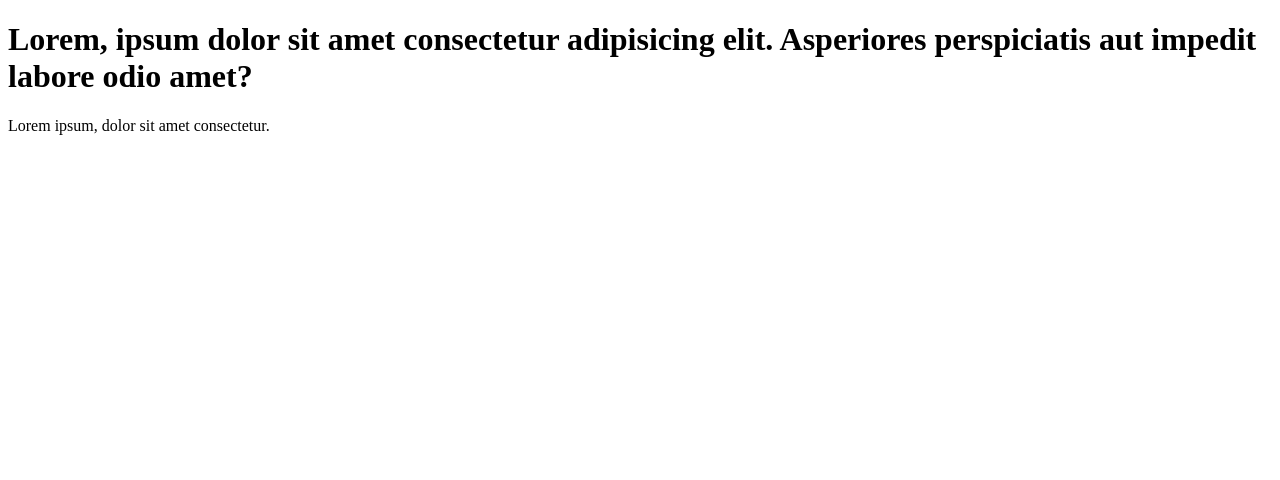
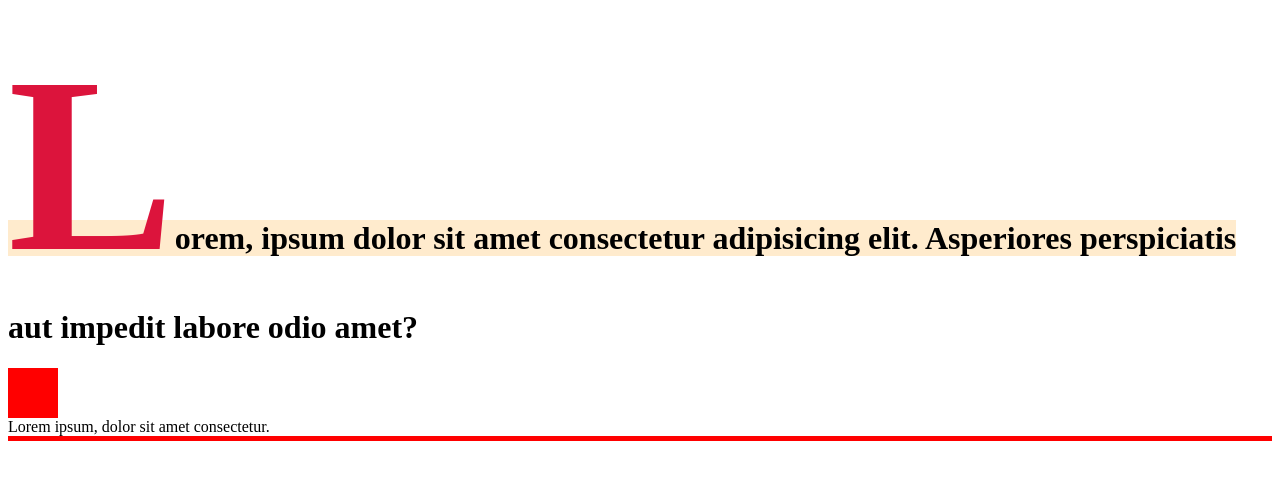
Before and after one commit to Masamune42/Formation-CSS-de-A-Z-master, a plain HTML site: page 3. Plus en profondeur/1.5 Pseudo-elements/index.html in a window 1280 px wide. Drawn offline with Linux system fonts and the light colour scheme.

Commit message:
3.1.5 Pseudo-elements

```diff
--- a/3. Plus en profondeur/1.5 Pseudo-elements/style.css
+++ b/3. Plus en profondeur/1.5 Pseudo-elements/style.css
@@ -0,0 +1,29 @@
+h1::first-letter {
+    color: crimson;
+    font-size: 250px;
+}
+
+h1::first-line {
+    background: blanchedalmond;
+}
+
+/* before : rajoute un élément avant celui sélectionné déclaré dans le paramètre content */
+/* On peut placer des éléments customisés */
+.txt1::before {
+    /* Obligatoire */
+    content: "";
+    display: block;
+    width: 50px;
+    height: 50px;
+    background: red;
+}
+
+/* after : après */
+.txt1::after {
+    /* Obligatoire */
+    content: "";
+    display: block;
+    width: 100%;
+    height: 5px;
+    background: red;
+}
```
Also changed, not shown: 3. Plus en profondeur/1.5 Pseudo-elements/index.html (+5 -1 lines).
